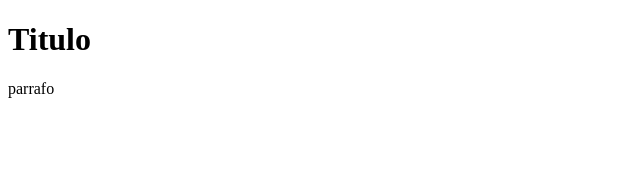
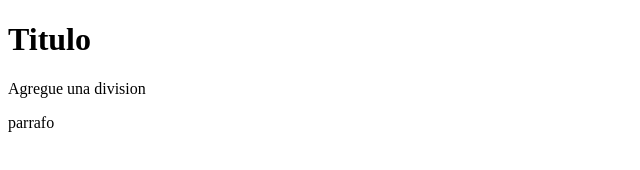
Before and after one commit to FidelMtz/HelloGit, a plain HTML site: page index.html in a window 1280 px wide. Shown: the whole page, without its empty margins (0-640 px from the left). Drawn offline with Linux system fonts and the light colour scheme.

Commit message:
Agregue una division

```diff
--- a/index.html
+++ b/index.html
@@ -7,6 +7,7 @@
 </head>
 <body>
     <h1>Titulo</h1>
+    <div>Agregue una division</div>
 </body>
 <p>parrafo</p>
 </html>
--- /dev/null
+++ b/index.js
@@ -0,0 +1 @@
+console.log("parrafo")
```
